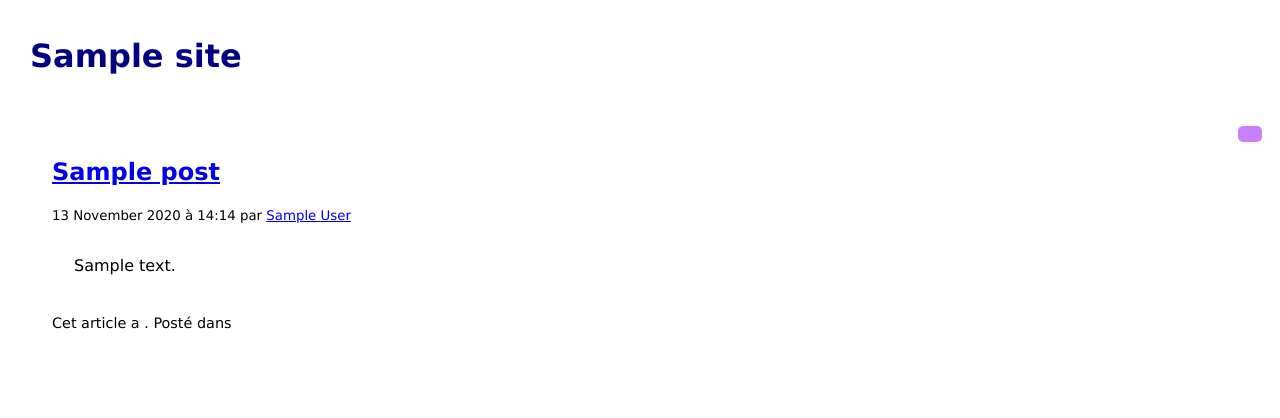
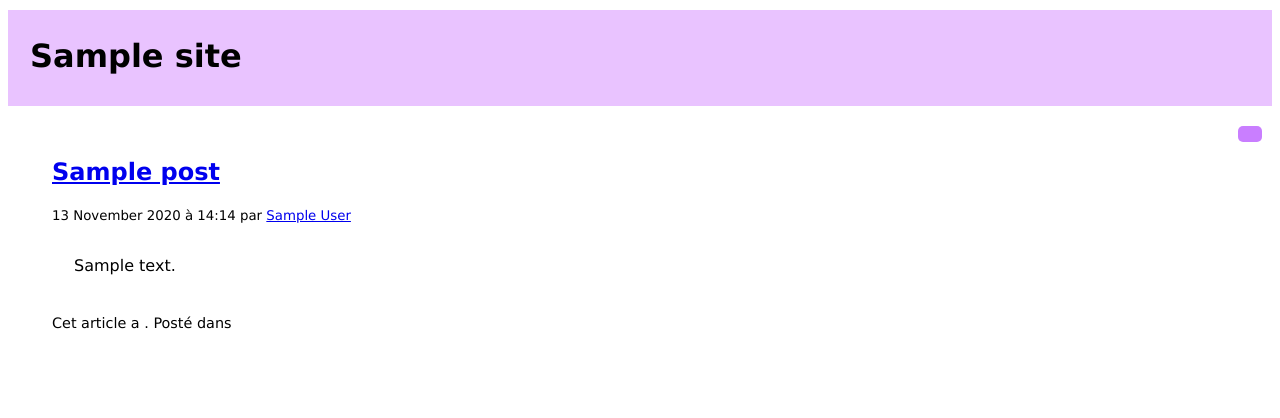
Before and after one commit to Boyadjie/Nebuleuse-projet-wordpress, a WordPress theme: template page.php in a window 1280 px wide. Shown: the top 418 px of the page. Run offline with PHP 8.4 and a stand-in for WordPress, Linux system fonts and the light colour scheme; the site name, menu and one post (Sample post) are stand-ins, and other content is empty.

Commit message:
des avancées certes, mais pas incroyables

```diff
--- a/css/site.css
+++ b/css/site.css
@@ -8,11 +8,14 @@ body {
 
 header {
   display: block;
-  color: navy;
+  color: black;
+  background-color: #E9C3FF ;
 }
 
 header fieldset, header fieldset legend {
-  border: none;}
+  border: none;
+
+}
 
 header nav {
   display:block;
@@ -20,6 +23,7 @@ header nav {
 
 #menuprincipal ul {
 	list-style-type: none; list-style-image: none;
+  float: right;
 }
 #menuprincipal li {
   display: inline;
@@ -36,6 +40,7 @@ header nav {
 
 #legendemenuprincipal  {
   float:left;
+  color : grey;
 }
 
 fieldset {
@@ -53,6 +58,7 @@ legend {
     font-style: italic;
     font-size: 1em;
     text-shadow: #fff 1px 1px 1px;
+
   }
 
 #fieldsetcontent, #fieldsetcontent fieldset, #fieldsetcontent legend, .post, .entry fieldset,  .entry legend  {
```
